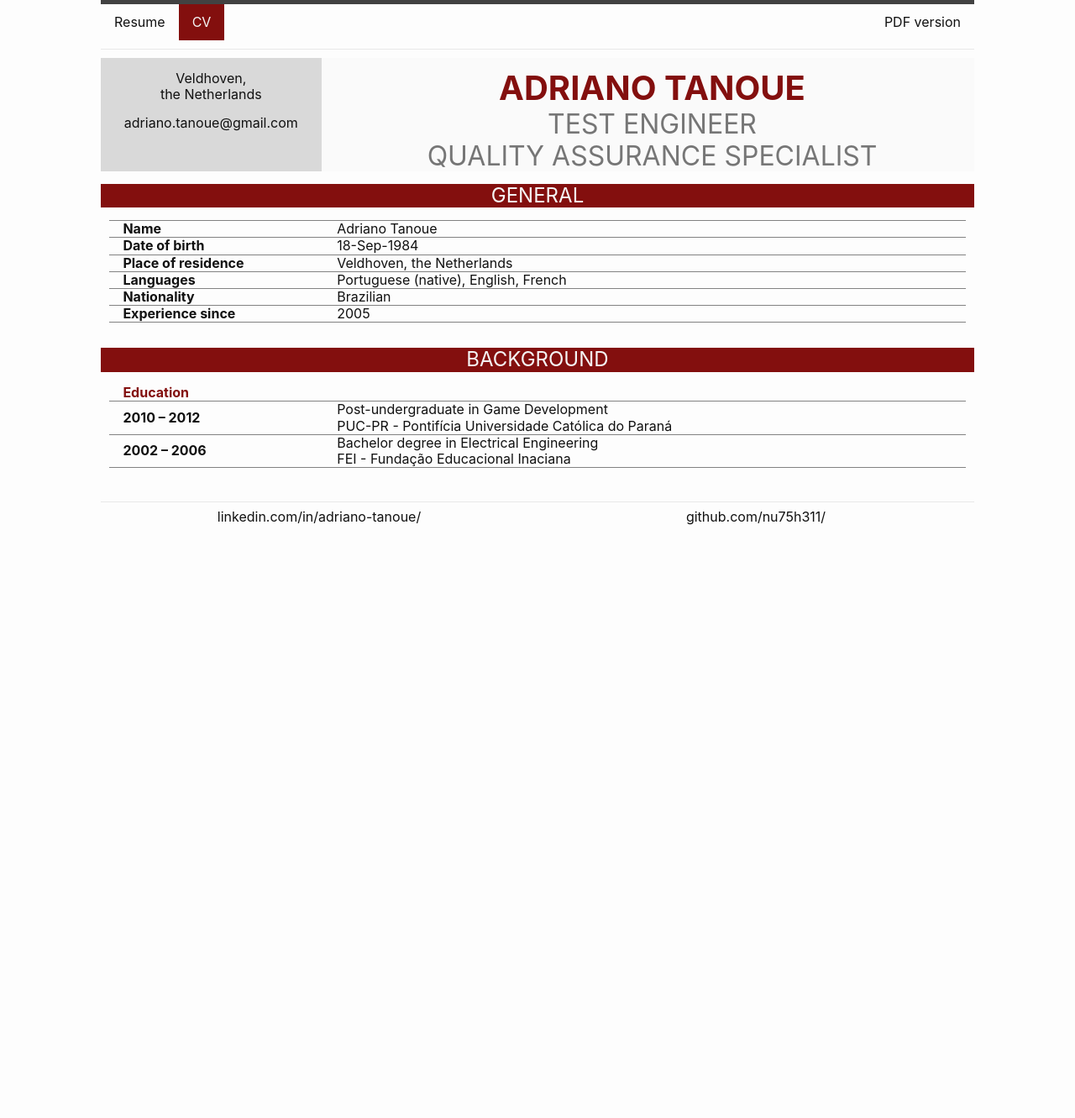
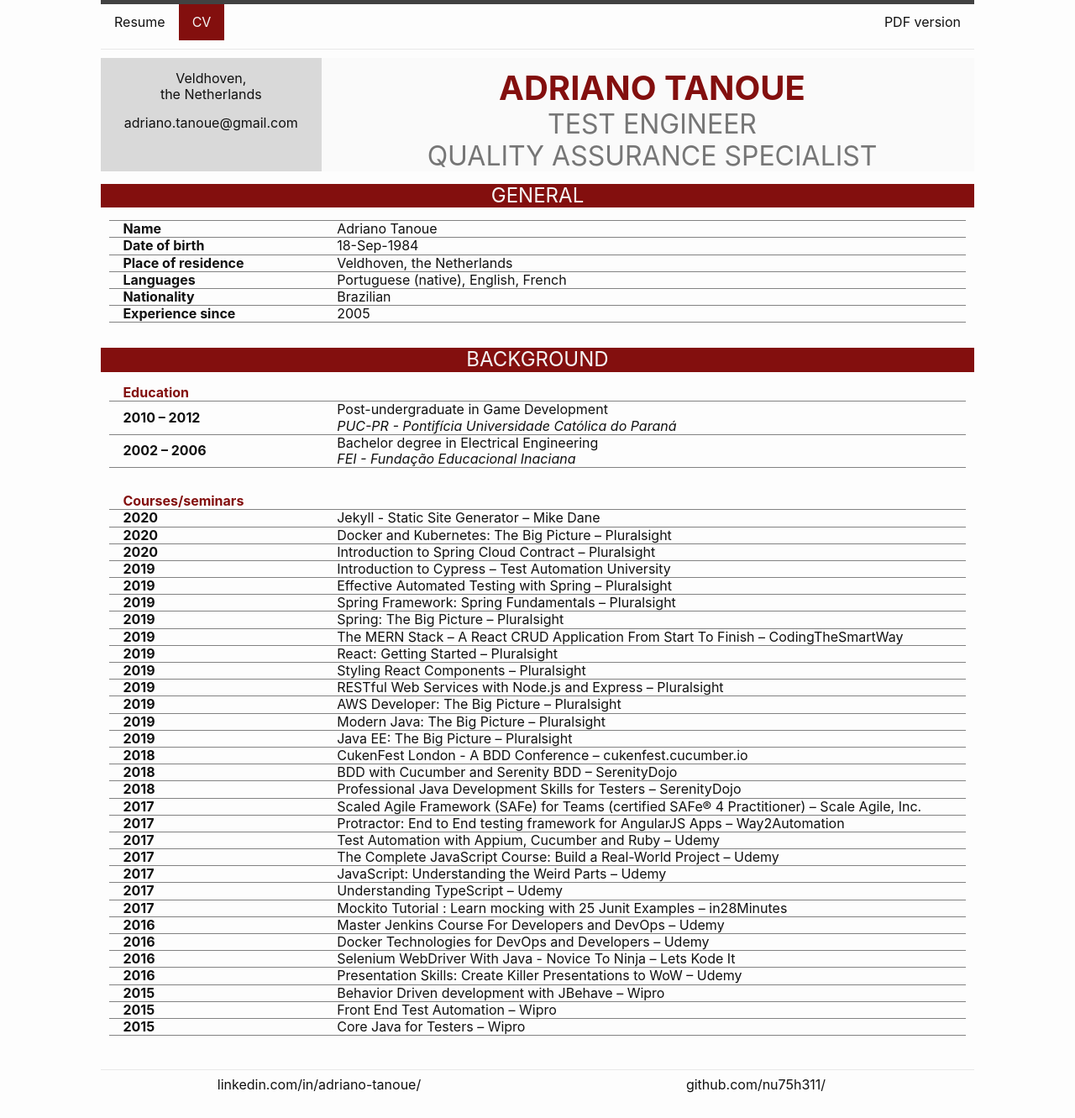
Before and after one commit to nu75h311/nu75h311.github.io, a Jekyll site: the page built from cv.md, in a window 1280 px wide and 1331 px high. Shown: the whole window at 84% size. Built offline with Jekyll 4.4.1, drawn with Linux system fonts in a browser that asks for light colours.

Commit message:
technical courses

```diff
--- a/_data/education.json
+++ b/_data/education.json
@@ -14,5 +14,162 @@
             "period": "2002 – 2006",
             "place": "São Bernardo do Campo, SP - Brazil."
         }
+    ],
+    "technical": [
+        {
+            "name": "Jekyll - Static Site Generator",
+            "institution": "Mike Dane",
+            "period": "2020"
+        },
+        {
+            "name": "Docker and Kubernetes: The Big Picture",
+            "institution": "Pluralsight",
+            "period": "2020"
+        },
+        {
+            "name": "Introduction to Spring Cloud Contract",
+            "institution": "Pluralsight",
+            "period": "2020"
+        },
+        {
+            "name": "Introduction to Cypress",
+            "institution": "Test Automation University",
+            "period": "2019"
+        },
+        {
+            "name": "Effective Automated Testing with Spring",
+            "institution": "Pluralsight",
+            "period": "2019"
+        },
+        {
+            "name": "Spring Framework: Spring Fundamentals",
+            "institution": "Pluralsight",
+            "period": "2019"
+        },
+        {
+            "name": "Spring: The Big Picture",
+            "institution": "Pluralsight",
+            "period": "2019"
+        },
+        {
+            "name": "The MERN Stack – A React CRUD Application From Start To Finish",
+            "institution": "CodingTheSmartWay",
+            "period": "2019"
+        },
+        {
+            "name": "React: Getting Started",
+            "institution": "Pluralsight",
+            "period": "2019"
+        },
+        {
+            "name": "Styling React Components",
+            "institution": "Pluralsight",
+            "period": "2019"
+        },
+        {
+            "name": "RESTful Web Services with Node.js and Express",
+            "institution": "Pluralsight",
+            "period": "2019"
+        },
+        {
+            "name": "AWS Developer: The Big Picture",
+            "institution": "Pluralsight",
+            "period": "2019"
+        },
+        {
+            "name": "Modern Java: The Big Picture",
+            "institution": "Pluralsight",
+            "period": "2019"
+        },
+        {
+            "name": "Java EE: The Big Picture",
+            "institution": "Pluralsight",
+            "period": "2019"
+        },
+        {
+            "name": "CukenFest London - A BDD Conference",
+            "institution": "cukenfest.cucumber.io",
+            "period": "2018"
+        },
+        {
+            "name": "BDD with Cucumber and Serenity BDD",
+            "institution": "SerenityDojo",
+            "period": "2018"
+        },
+        {
+            "name": "Professional Java Development Skills for Testers",
+            "institution": "SerenityDojo",
+            "period": "2018"
+        },
+        {
+            "name": "Scaled Agile Framework (SAFe) for Teams (certified SAFe® 4 Practitioner)",
+            "institution": "Scale Agile, Inc.",
+            "period": "2017"
+        },
+        {
+            "name": "Protractor: End to End testing framework for AngularJS Apps",
+            "institution": "Way2Automation",
+            "period": "2017"
+        },
+        {
+            "name": "Test Automation with Appium, Cucumber and Ruby",
+            "institution": "Udemy",
+            "period": "2017"
+        },
+        {
+            "name": "The Complete JavaScript Course: Build a Real-World Project",
+            "institution": "Udemy",
+            "period": "2017"
+        },
+        {
+            "name": "JavaScript: Understanding the Weird Parts",
+            "institution": "Udemy",
+            "period": "2017"
+        },
+        {
+            "name": "Understanding TypeScript",
+            "institution": "Udemy",
+            "period": "2017"
+        },
+        {
+            "name": "Mockito Tutorial : Learn mocking with 25 Junit Examples",
+            "institution": "in28Minutes",
+            "period": "2017"
+        },
+        {
+            "name": "Master Jenkins Course For Developers and DevOps",
+            "institution": "Udemy",
+            "period": "2016"
+        },
+        {
+            "name": "Docker Technologies for DevOps and Developers",
+            "institution": "Udemy",
+            "period": "2016"
+        },
+        {
+            "name": "Selenium WebDriver With Java - Novice To Ninja",
+            "institution": "Lets Kode It",
+            "period": "2016"
+        },
+        {
+            "name": "Presentation Skills: Create Killer Presentations to WoW",
+            "institution": "Udemy",
+            "period": "2016"
+        },
+        {
+            "name": "Behavior Driven development with JBehave",
+            "institution": "Wipro",
+            "period": "2015"
+        },
+        {
+            "name": "Front End Test Automation",
+            "institution": "Wipro",
+            "period": "2015"
+        },
+        {
+            "name": "Core Java for Testers",
+            "institution": "Wipro",
+            "period": "2015"
+        }
     ]
 }
--- a/_includes/cv-background.html
+++ b/_includes/cv-background.html
@@ -7,12 +7,24 @@
             <th>Education</th>
             <th></th>
         </tr>
-
         {% for academic-course in education.academic %}
             <tr>
                 <td>{{ academic-course.period }}</td>
                 <td>{{ academic-course.level }} in {{ academic-course.name }}<br>
-                    {{ academic-course.institution }}</td>
+                    <i>{{ academic-course.institution }}</i></td>
+            </tr>
+        {% endfor %}
+    </table>
+
+    <table class="two-columns-table">
+        <tr>
+            <th>Courses/seminars</th>
+            <th></th>
+        </tr>
+        {% for technical-course in education.technical %}
+            <tr>
+                <td>{{ technical-course.period }}</td>
+                <td>{{ technical-course.name }} – {{ technical-course.institution }}</td>
             </tr>
         {% endfor %}
     </table>
```
